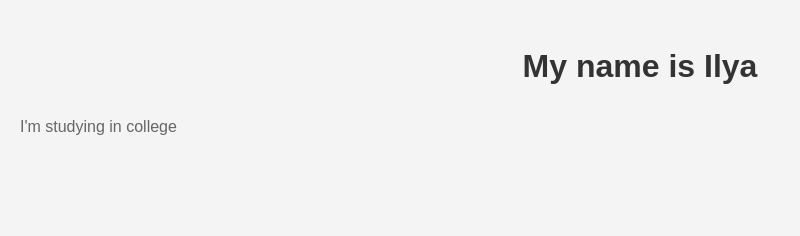
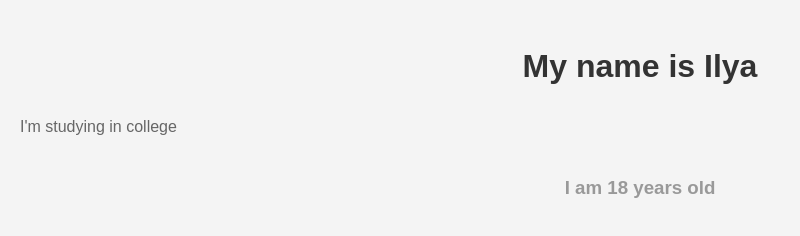
Before and after one commit to IlyaKirichenko/pract4_TRPO, a plain HTML site: page index.html in a window 1280 px wide. Shown: the whole page, without its empty margins (0-800 px from the left). Drawn offline with Linux system fonts and the light colour scheme.

Commit message:
Добавлены разделы index и style

```diff
--- a/index.html
+++ b/index.html
@@ -9,5 +9,6 @@
 <body>
 <h1>My name is Ilya</h1>
 <p>I'm studying in college</p>
+<h3>I am 18 years old</h3>
 </body>
 </html>
--- a/style.css
+++ b/style.css
@@ -15,3 +15,8 @@ p {
     color: #666;
     margin-bottom: 15px;
 }
+h3 {
+    color: #999;
+    text-align: center;
+    padding: 15px;
+}
```
